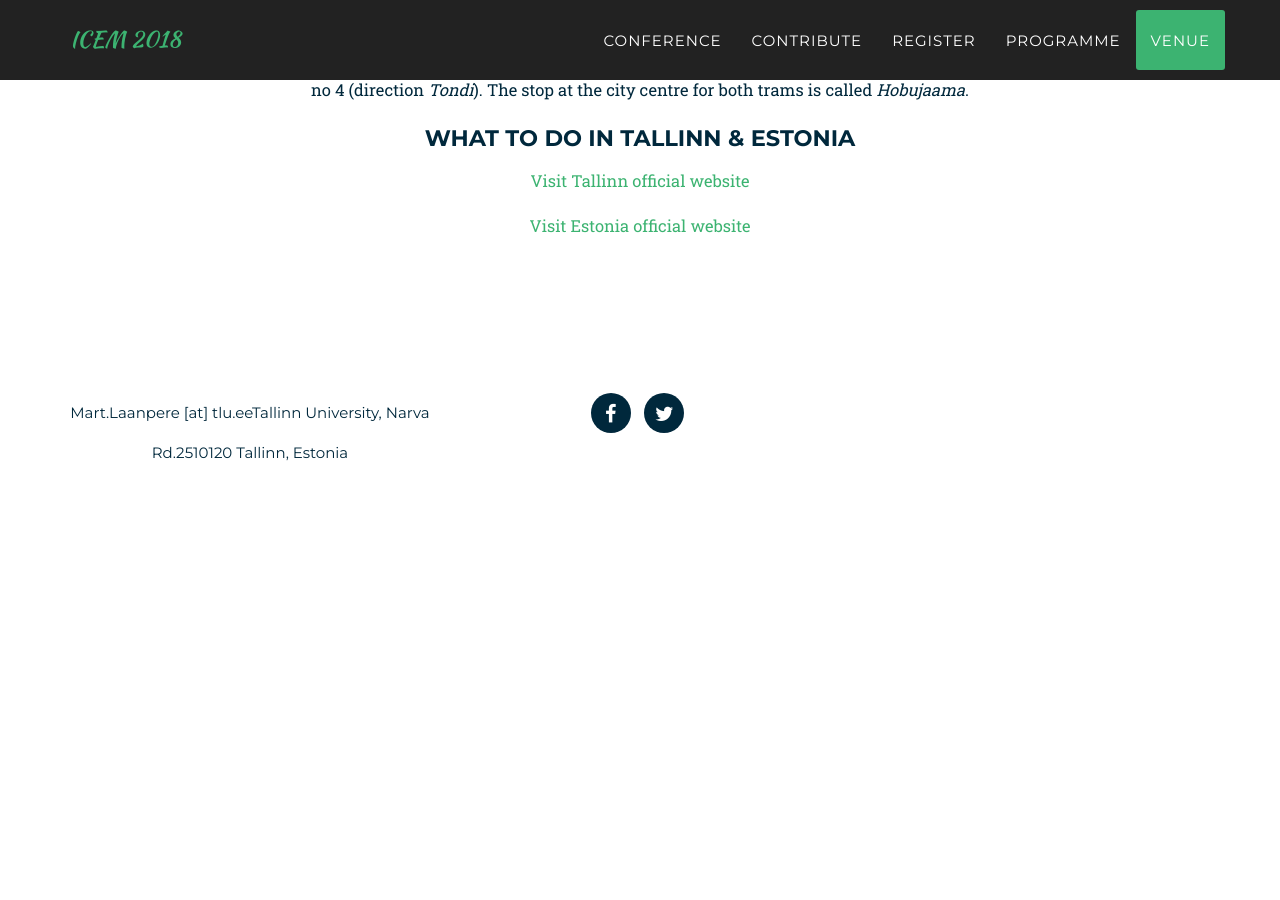
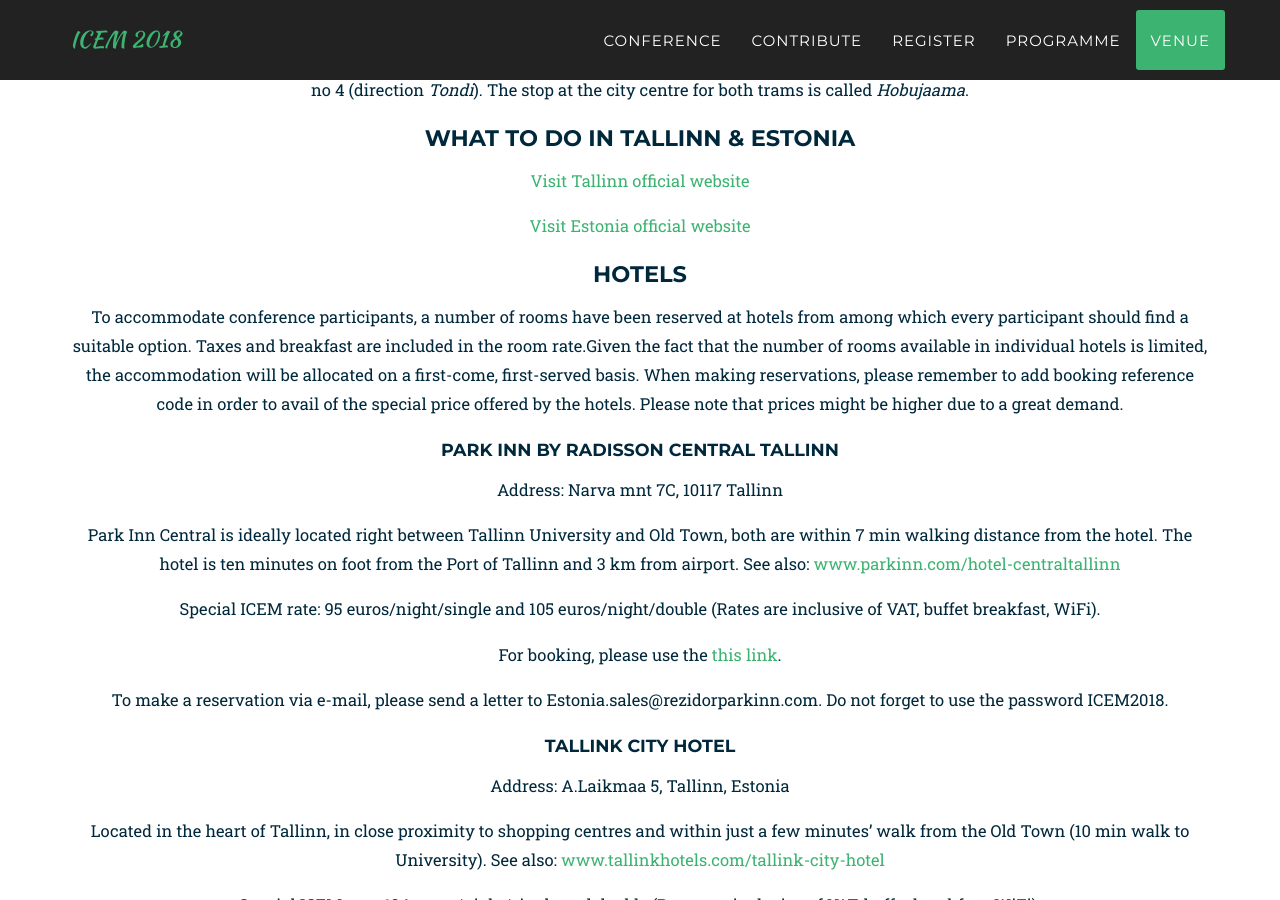
Before and after one commit to MJoosep/ICEM, a Jekyll site: the page built from index.html, in a window 1280 px wide and 900 px high, scrolled down 9949 px. Built offline with Jekyll 4.4.1, drawn with Linux system fonts in a browser that asks for light colours; some web fonts are replaced; before the commit the page ends 10447 px from its top, so only the background shows below that; some of the changed text lies outside the part shown.

Commit message:
Update venue.html

```diff
--- a/_includes/2017_data/venue.html
+++ b/_includes/2017_data/venue.html
@@ -20,4 +20,29 @@
             <p><a href="https://www.visittallinn.ee/" title="Opens external link in new window" target="_blank" class="external-link-new-window">Visit Tallinn official website</a>
             </p>
             <p class="bodytext"><a href="http://www.visitestonia.com/en/" title="Opens external link in new window" target="_blank" class="external-link-new-window">Visit Estonia official website</a></p>
+
+		<h2>Hotels</h2>
+		<p>To accommodate conference participants, a number of rooms have been reserved at hotels from among which every participant should find a suitable option. Taxes and breakfast are included in the room rate.Given the fact that the number of rooms available in individual hotels is limited, the accommodation will be allocated on a first-come, first-served basis.
+When making reservations, please remember to add booking reference code in order to avail of the special price offered by the hotels. Please note that prices might be higher due to a great demand.</p>
+
+
+		<h3>Park Inn by Radisson Central Tallinn</h3>
+		<p> Address: Narva mnt 7C, 10117 Tallinn</p>
+		<p>Park Inn Central is ideally located right between Tallinn University and Old Town, both are within 7 min walking distance from the hotel. The hotel is ten minutes on foot from the Port of Tallinn and 3 km from airport. See also: <a href="http://www.parkinn.com/hotel-centraltallinn">www.parkinn.com/hotel-centraltallinn</a>
+		<p>Special ICEM rate: 95 euros/night/single and 105 euros/night/double (Rates are inclusive of VAT, buffet breakfast, WiFi).</p>
+		<p>For booking, please use the <a href="http://www.parkinn.com/booking-entrance?language=en&sitaCode=TLLPR&arrival=05/09/2018&departure=08/09/2018&paccode=ICEM18">this link</a>.</p>
+		<p>To make a reservation via e-mail, please send a letter to   Estonia.sales@rezidorparkinn.com. Do not forget to use the password ICEM2018.</p>
+
+		<h3>Tallink City Hotel</h3>
+		<p>Address: A.Laikmaa 5, Tallinn, Estonia</p>
+		<p>Located in the heart of Tallinn, in close proximity to shopping centres and within just a few minutes’ walk from the Old Town (10 min walk to University). See also: <a href="http://www.tallinkhotels.com/tallink-city-hotel">www.tallinkhotels.com/tallink-city-hotel</a>
+		<p>Special ICEM rate: 124 euros/night/single and double (Rates are inclusive of VAT, buffet breakfast, WiFi).</p>
+		<p>For booking, please contact hotelbooking@tallink.ee. Do not forget to use the password ICEM2018.</p>
+
+		<h3>Tallink Express Hotel</h3>
+		<p>Address: Sadama 9, Tallinn, Estonia</p>
+		<p>Tallink Express Hotel is located at the passenger harbour, only 10 minute walk from the Old Town and 15 minute walk from the University. See also: <a href="https://www.tallinkhotels.com/tallink-express-hotel/">www.tallinkhotels.com/tallink-express-hotel</a>
+		<p>Special ICEM rate: 79 euros/night/single and double (Rates are inclusive of VAT, buffet breakfast, WiFi).</p>
+		<p>For booking, please contact hotelbooking@tallink.ee. Do not forget to use the password ICEM2018.</p>
+
         </div> </section>
```
